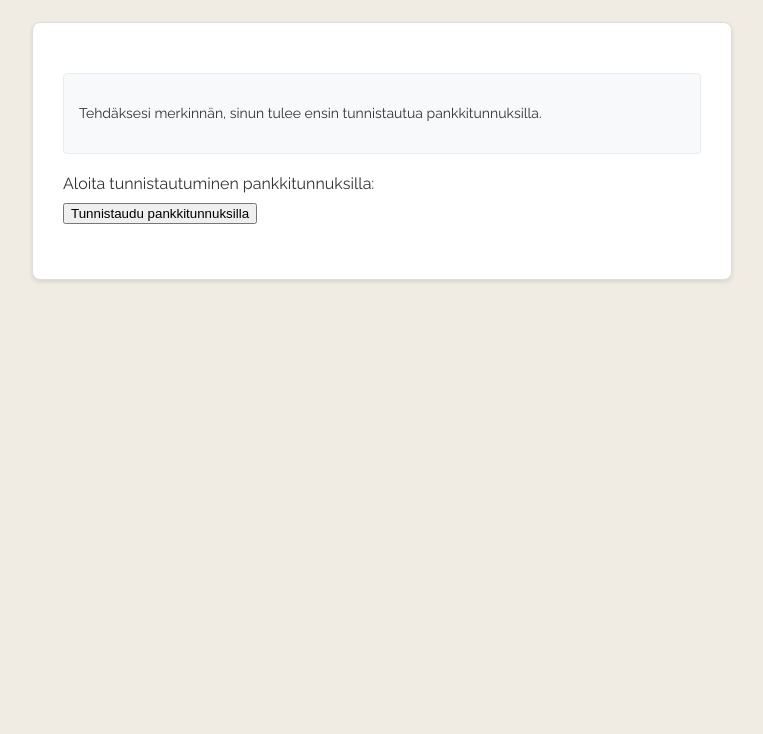
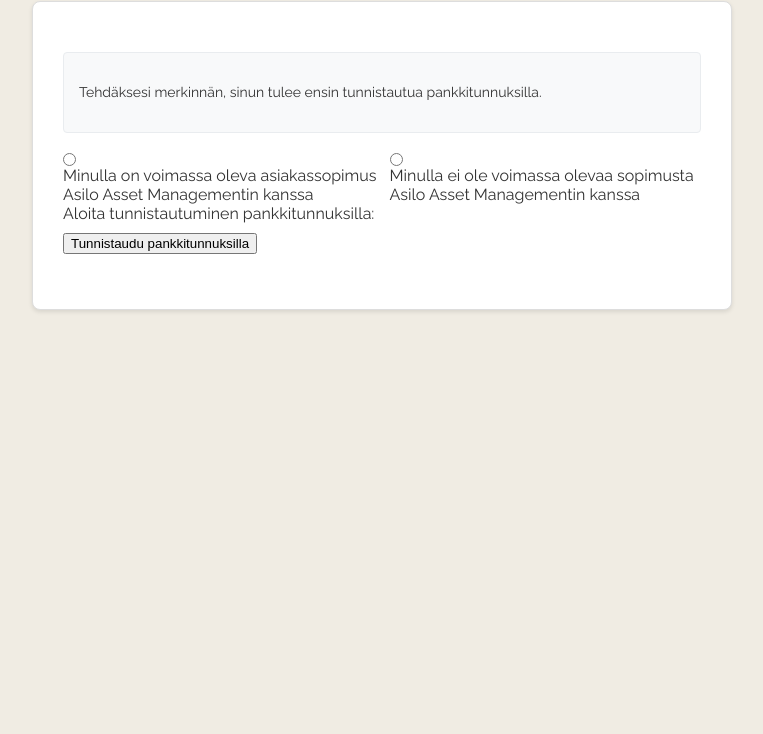
Before and after one commit to Haabn/merkinta-frontend, a website: page index.html in a window 1280 px wide. Shown: the part 146-880 px from the top of the page, without its empty margins (258-1021 px from the left). Before the commit the page ends 800 px from the top, so only its background shows below. Drawn offline with Linux system fonts and the light colour scheme.

Commit message:
Update index.html

```diff
--- a/index.html
+++ b/index.html
@@ -1,7 +1,4 @@
-<!DOCTYPE html>
-<html lang="fi">
-<head>
-    <meta charset="UTF-8">
+<meta charset="UTF-8">
     <meta name="viewport" content="width=device-width, initial-scale=1.0">
     <title>Tunnistautuminen</title>
     <link rel="stylesheet" href="./styles4.css">
@@ -17,6 +14,16 @@
                 </div>
             </div>
             <div class="form-group">
+                <div class="radio-group">
+                    <div class="radio-item">
+                        <input type="radio" id="hasAgreement" name="customerStatus" value="hasAgreement" required>
+                        <label for="hasAgreement">Minulla on voimassa oleva asiakassopimus Asilo Asset Managementin kanssa</label>
+                    </div>
+                    <div class="radio-item">
+                        <input type="radio" id="noAgreement" name="customerStatus" value="noAgreement">
+                        <label for="noAgreement">Minulla ei ole voimassa olevaa sopimusta Asilo Asset Managementin kanssa</label>
+                    </div>
+                </div>
                 <label>Aloita tunnistautuminen pankkitunnuksilla:</label>
                 <button type="button" id="startAuth" class="submit">
                     Tunnistaudu pankkitunnuksilla
@@ -26,6 +33,6 @@
     </div>
     <!-- Scripts at the end of body for better loading performance -->
     <script src="https://cdn.jsdelivr.net/npm/node-forge@1.3.1/dist/forge.min.js" crossorigin="anonymous"></script>
-<script src="./merkinta.js"></script>
+    <script src="./index.js"></script>
 </body>
 </html>
```
